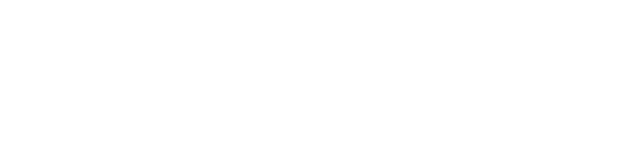
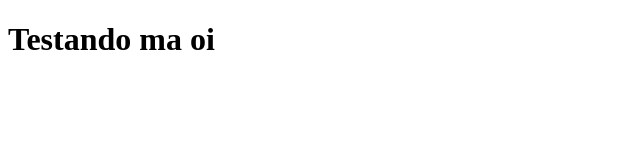
Before and after one commit to devfurlan/gitcourse, a plain HTML site: page index.html in a window 1280 px wide. Shown: the whole page, without its empty margins (0-640 px from the left). Drawn offline with Linux system fonts and the light colour scheme.

Commit message:
acrescentando titulo de teste

```diff
--- a/index.html
+++ b/index.html
@@ -5,6 +5,6 @@
     <title>Projeto Curso Programador Moderno</title>
 </head>
 <body>
-
+    <h1>Testando ma oi</h1>
 </body>
 </html>
```
